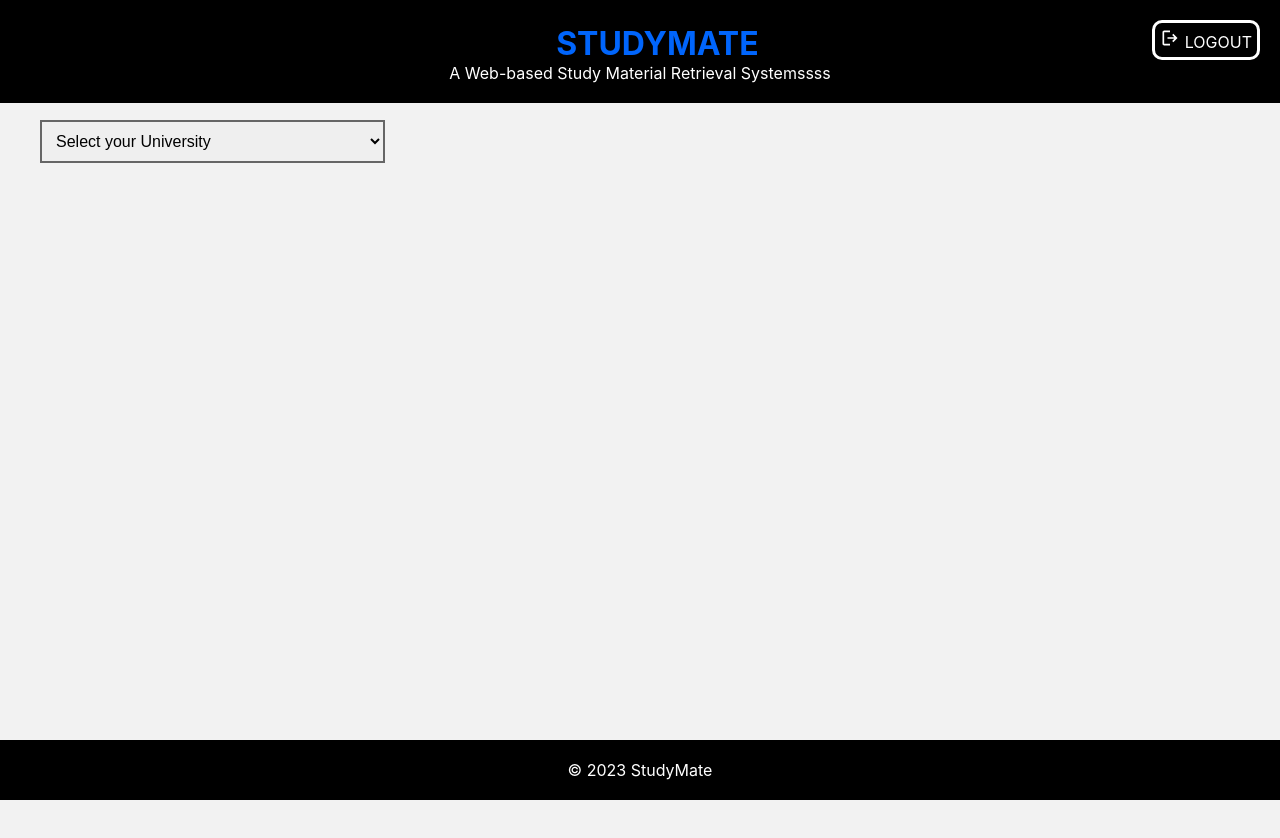
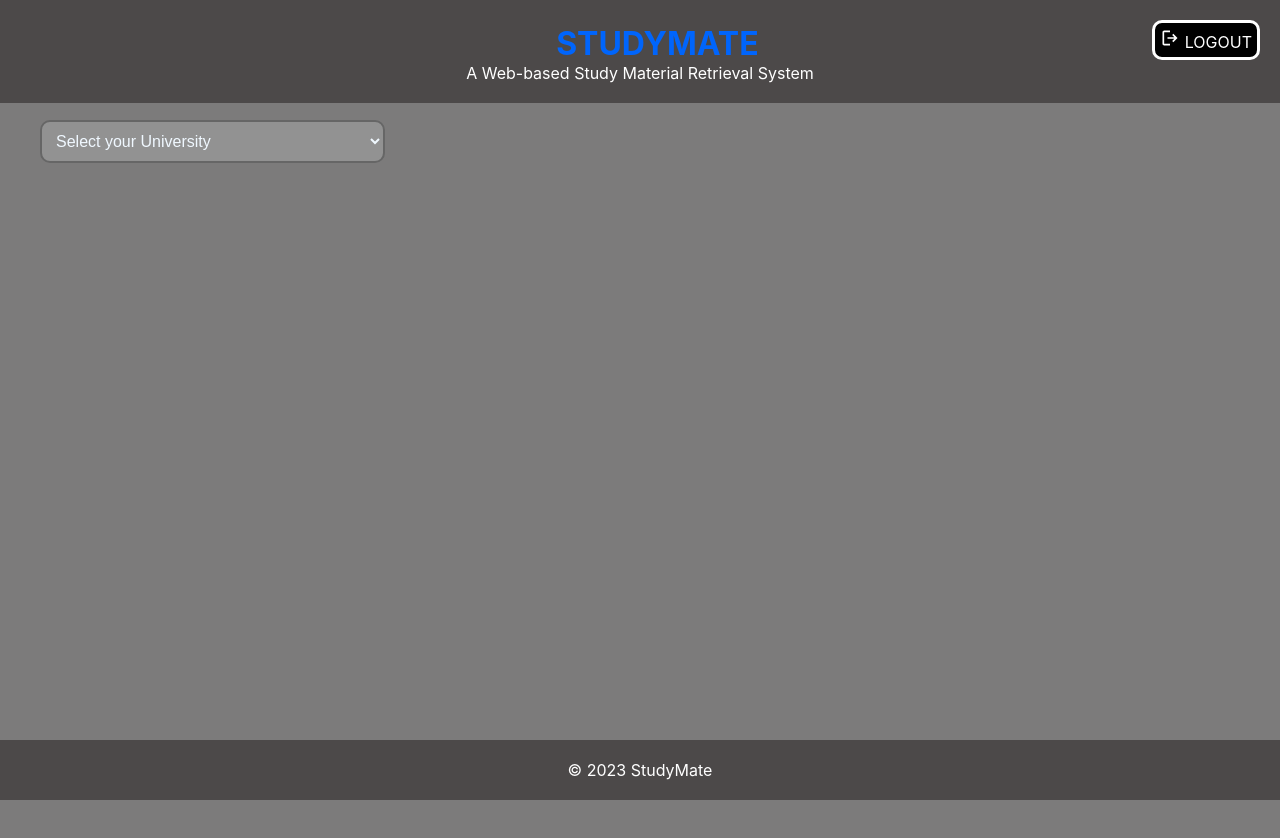
Before and after one commit to sameemul-haque/MiniStudyMate, a React (Create React App) app: page / in a window 1280 px wide. Shown: the top 838 px of the page. Before the commit the page ends 800 px from the top, so only its background shows below. Built offline with nearby package versions, Linux system fonts and the light colour scheme; some icons are missing.

Commit message:
css modified .

```diff
--- a/src/App.css
+++ b/src/App.css
@@ -10,7 +10,7 @@ body {
 }
 
 header {
-  background-color: black;
+  background-color: rgb(76, 73, 73);
   color: white;
   padding: 20px;
   text-align: center;
@@ -137,7 +137,7 @@ div {
 }
 
 footer {
-  background-color: black;
+  background-color: rgb(76, 73, 73);
   color: white;
   padding: 20px;
   text-align: center;
@@ -152,3 +152,16 @@ footer {
 footer p {
   color: #fff;
 }
+select{
+  border-radius: 10px;
+  background-color: rgb(146, 146, 146);
+  color: aliceblue;
+}
+#root{
+  background-color: rgb(124, 123, 123);
+  height: 1000px;
+}
+#subjcode{
+  color: aliceblue;
+  background-color: rgb(146, 146, 146);
+}
--- a/src/components/Header.js
+++ b/src/components/Header.js
@@ -3,7 +3,7 @@ function Header() {
     return (
       <header>
         <h1><Icon style={{fontSize:35}} icon="game-icons:graduate-cap" />StudyMate</h1>
-        <p>A Web-based Study Material Retrieval Systemssss</p>
+        <p>A Web-based Study Material Retrieval System</p>
         <nav>
           <a href="login.html"><Icon style={{fontSize:20}} icon="material-symbols:logout" /> LOGOUT</a>
         </nav>
```
